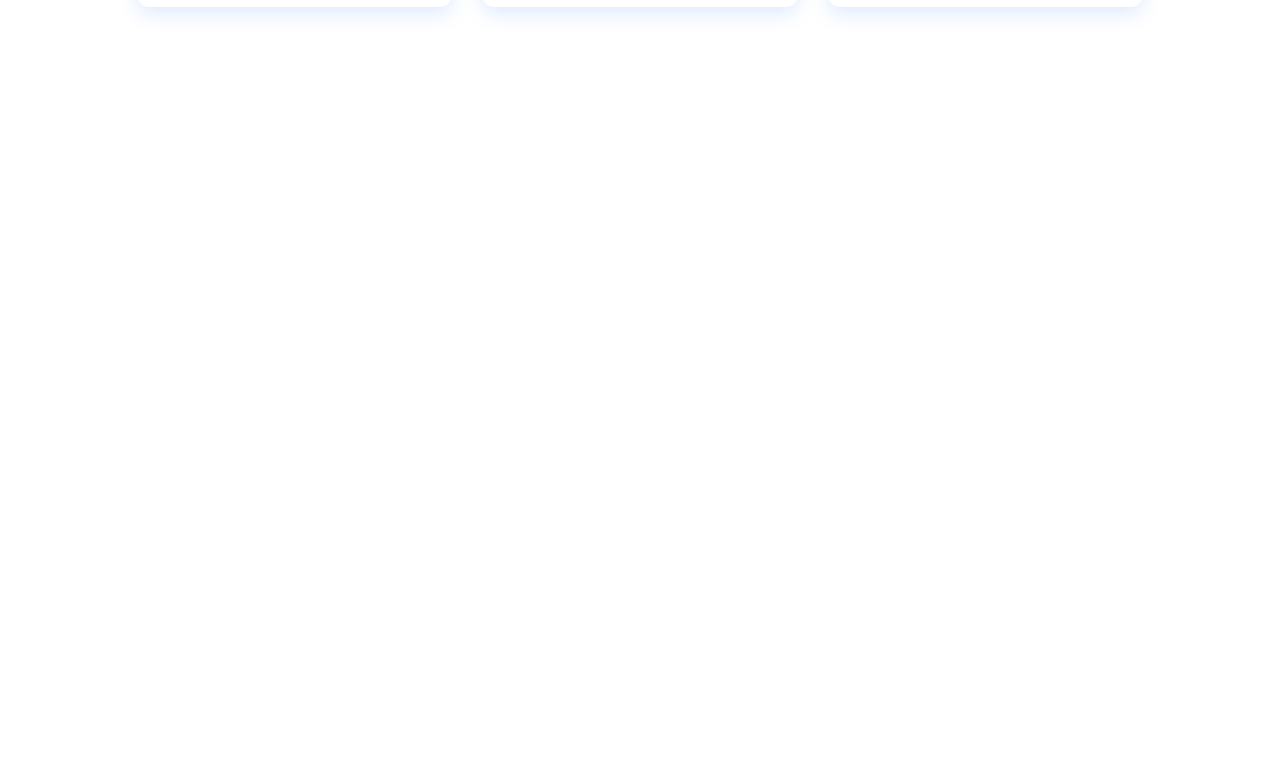
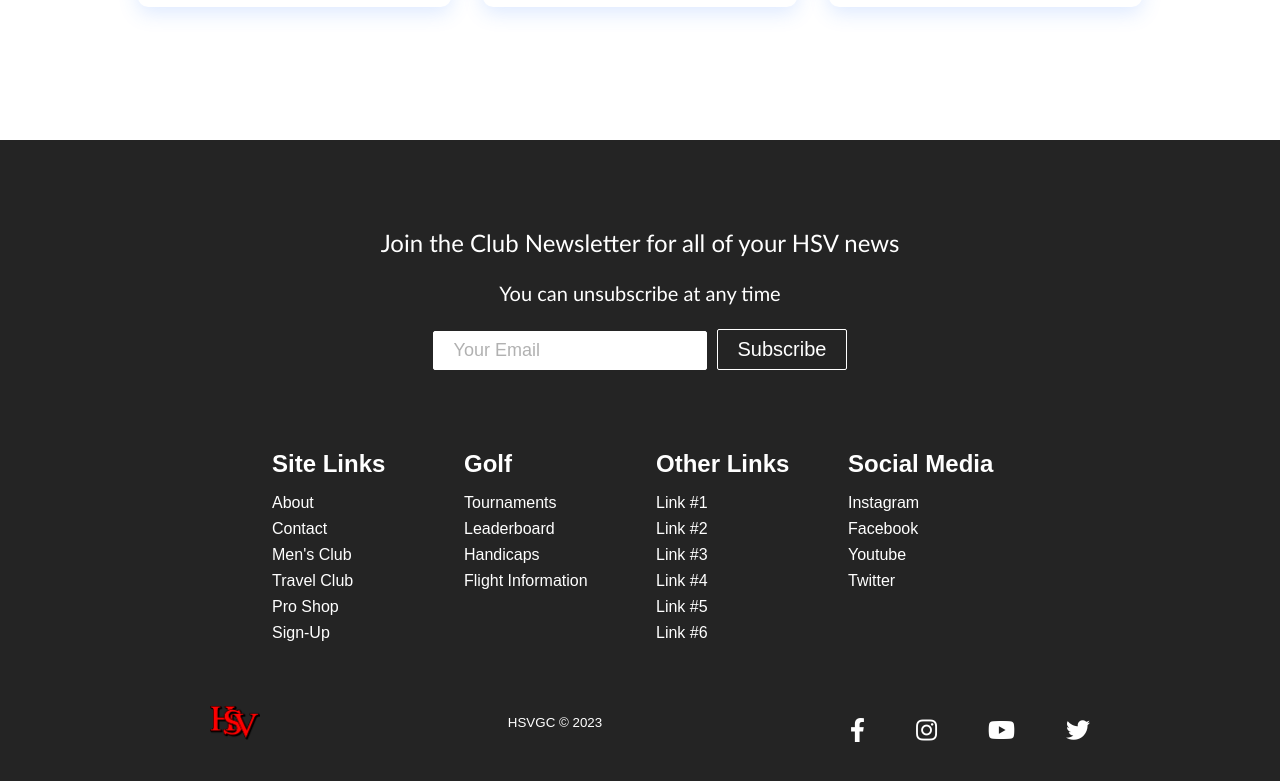
Before and after one commit to NCunningham12/Highland-Springs-React, a React (Create React App) app: page / in a window 1280 px wide. Shown: the part 1759-2540 px from the top of the page. Before the commit the page ends 1899 px from the top, so only its background shows below. Built offline with nearby package versions, Linux system fonts and the light colour scheme.

Commit message:
Footer and updated bg video. Home Page Layout complete

```diff
--- a/src/App.js
+++ b/src/App.js
@@ -9,6 +9,7 @@ import MensClub from './components/pages/MensClub';
 import TravelClub from './components/pages/TravelClub';
 import ProShop from './components/pages/ProShop';
 import SignUp from './components/pages/SignUp';
+import Footer from './components/Footer';
 
 function App() {
   return (
@@ -24,6 +25,7 @@ function App() {
           <Route path="/pro-shop" Component={ProShop} />
           <Route path="/sign-up" Component={SignUp} />
         </Routes>
+        <Footer />
       </Router>
     </>
   );
--- a/src/components/Cards.css
+++ b/src/components/Cards.css
@@ -11,7 +11,7 @@ h1 {
   display: flex;
   flex-flow: column;
   align-items: center;
-  max-width: 1120px;
+  max-width: 1500px;
   width: 90%;
   margin: 0 auto;
 }
--- a/src/components/Cards.js
+++ b/src/components/Cards.js
@@ -37,7 +37,7 @@ function Cards() {
             />
             <CardItem
               src={require('../img/bronze-statue.JPG')}
-              text="Beautiful fairways surrounding a lake, nestled in a quiet retirement community"
+              text="Your one-stop shop for all of your golfing and snacking needs"
               label="Pro Shop"
               path="/pro-shop"
             />
--- /dev/null
+++ b/src/components/Footer.css
@@ -0,0 +1,163 @@
+.footer-container {
+  background-color: #242424;
+  padding: 4rem 0 2rem 0;
+  display: flex;
+  flex-direction: column;
+  justify-content: center;
+  align-items: center;
+}
+
+.footer-subscription {
+  display: flex;
+  flex-direction: column;
+  justify-content: center;
+  align-items: center;
+  align-items: center;
+  text-align: center;
+  margin-bottom: 24px;
+  padding: 24px;
+  color: #fff;
+}
+
+.footer-subscription > p {
+  font-family: 'Trebuchet MS', 'Lucida Sans Unicode', 'Lucida Grande', 'Lucida Sans', Arial, sans-serif;
+}
+
+.footer-subscription-heading {
+  margin-bottom: 24px;
+  font-size: 24px;
+}
+
+.footer-subscription-text {
+  margin-bottom: 24px;
+  font-size: 20px;
+}
+
+.footer-input {
+  padding: 8px 20px;
+  border-radius: 2px;
+  margin-right: 10px;
+  outline: none;
+  border: none;
+  font-size: 18px;
+  margin-bottom: 16px;
+  border: 1px solid #fff;
+}
+
+.footer-links {
+  width: 100%;
+  max-width: 1000px;
+  display: flex;
+  justify-content: center;
+}
+
+.footer-link-wrapper {
+  display: flex;
+}
+
+.footer-link-items {
+  display: flex;
+  flex-direction: column;
+  align-items: flex-start;
+  margin: 16px;
+  text-align: left;
+  width: 160px;
+  box-sizing: border-box;
+}
+
+.footer-link-items h2 {
+  margin-bottom: 16px;
+}
+
+.footer-link-items > h2 {
+  color: #fff;
+}
+
+.footer-link-items a {
+  color: #fff;
+  text-decoration: none;
+  margin-bottom: 8px;
+}
+
+.footer-link-items a:hover {
+  color: #e9e9e9;
+  transition: 0.3s ease-out;
+}
+
+.footer-email-form h2 {
+  margin-bottom: 32px;
+}
+
+.footer-input::placeholder {
+  color: #b1b1b1;
+}
+
+/* Social Icons */
+.social-icon-link {
+  color: #fff;
+  font-size: 24px;
+}
+
+.social-media {
+  max-width: 1000px;
+  width: 100%;
+}
+
+.social-media-wrap {
+  display: flex;
+  justify-content: space-between;
+  align-items: center;
+  width: 90%;
+  max-width: 1000px;
+  margin: 40px auto 0 auto;
+}
+
+.social-icons {
+  display: flex;
+  justify-content: space-between;
+  align-items: center;
+  width: 240px;
+}
+
+.social-logo {
+  color: #fff;
+  justify-self: start;
+  margin-left: 20px;
+  cursor: pointer;
+  text-decoration: none;
+  font-size: 2rem;
+  display: flex;
+  align-self: center;
+  margin-bottom: 16px;
+}
+
+.footer-logo-img {
+  width: 50px;
+}
+
+.website-rights {
+  color: #fff;
+  margin-bottom: 16px;
+}
+
+@media screen and (max-width: 820px) {
+  .footer-links {
+    padding-top: 2rem;
+  }
+
+  .footer-input {
+    width: 100%;
+  }
+
+  .btn {
+    width: 100%;
+  }
+
+  .footer-link-wrapper {
+    flex-direction: column;
+  }
+
+  .social-media-wrap {
+    flex-direction: column;
+  }
+}
--- /dev/null
+++ b/src/components/Footer.js
@@ -0,0 +1,110 @@
+import React from 'react';
+import { Link } from 'react-router-dom';
+import { Button } from './Button.js';
+import './Footer.css';
+
+function Footer() {
+  return (
+    <div className="footer-container">
+      <section className="footer-subscription">
+        <p className="footer-subscription-heading">
+          Join the Club Newsletter for all of your HSV news
+        </p>
+        <p className="footer-subscription-text">
+          You can unsubscribe at any time
+        </p>
+        <div className="input-areas">
+          <form>
+            <input
+              type="email"
+              name="email"
+              placeholder="Your Email"
+              className="footer-input"
+            />
+            <Button buttonStyle="btn--outline">Subscribe</Button>
+          </form>
+        </div>
+      </section>
+      <div className="footer-links">
+        <div className="footer-link-wrapper">
+          <div className="footer-link-items">
+            <h2>Site Links</h2>
+            <Link to="/">About</Link>
+            <Link to="/">Contact</Link>
+            <Link to="/">Men's Club</Link>
+            <Link to="/">Travel Club</Link>
+            <Link to="/">Pro Shop</Link>
+            <Link to="/">Sign-Up</Link>
+          </div>
+          <div className="footer-link-items">
+            <h2>Golf</h2>
+            <Link to="/">Tournaments</Link>
+            <Link to="/">Leaderboard</Link>
+            <Link to="/">Handicaps</Link>
+            <Link to="/">Flight Information</Link>
+          </div>
+        </div>
+        <div className="footer-link-wrapper">
+          <div className="footer-link-items">
+            <h2>Other Links</h2>
+            <Link to="/">Link #1</Link>
+            <Link to="/">Link #2</Link>
+            <Link to="/">Link #3</Link>
+            <Link to="/">Link #4</Link>
+            <Link to="/">Link #5</Link>
+            <Link to="/">Link #6</Link>
+          </div>
+          <div className="footer-link-items">
+            <h2>Social Media</h2>
+            <Link to="/">Instagram</Link>
+            <Link to="/">Facebook</Link>
+            <Link to="/">Youtube</Link>
+            <Link to="/">Twitter</Link>
+          </div>
+        </div>
+      </div>
+      <section className="social-media">
+        <div className="social-media-wrap">
+          <div className="footer-logo">
+            <Link className="social-logo" to='/'>
+              <img src={require('../img/HSV4.png')} className='footer-logo-img' alt='HSV logo' />
+            </Link>
+          </div>
+          <small className="website-rights">HSVGC © 2023</small>
+          <div className="social-icons">
+            <Link className="social-icon-link facebook"
+              to='/'
+              target='_blank'
+              aria-label='Facebook'
+            >
+              <i className="fab fa-facebook-f" />
+            </Link>
+            <Link className="social-icon-link instagram"
+              to='/'
+              target='_blank'
+              aria-label='instagram'
+            >
+              <i className="fab fa-instagram" />
+            </Link>
+            <Link className="social-icon-link youtube"
+              to='/'
+              target='_blank'
+              aria-label='YouTube'
+            >
+              <i className="fab fa-youtube" />
+            </Link>
+            <Link className="social-icon-link twitter"
+              to='/'
+              target='_blank'
+              aria-label='Twitter'
+            >
+              <i className="fab fa-twitter"></i>
+            </Link>
+          </div>
+        </div>
+      </section>
+    </div>
+  );
+}
+
+export default Footer;
--- a/src/components/HeroSection.js
+++ b/src/components/HeroSection.js
@@ -2,13 +2,13 @@ import React from 'react';
 import '../App.css';
 import { Button } from './Button';
 import './HeroSection.css';
-import bgVideo from '../videos/bgvideo.mp4'
+import bgVideo from '../videos/course_footage1.mp4'
 
 function HeroSection() {
   return (
     <div className="hero-container">
-      <video src={bgVideo} className="bg-video" type='video/mp4' autoPlay loop muted />
-      <h1>HIGHLAND SPRINGS <br /> GOLF COMMUNITY <hr /></h1>
+      <video src={bgVideo} className="course-footage" type='video/mp4' autoPlay loop muted />
+      <h1>HIGHLAND SPRINGS VILLAGE<br /> GOLF COMMUNITY <hr /></h1>
       <div className="hero-btns">
         <Button
           className="btns"
--- a/src/components/Navbar.css
+++ b/src/components/Navbar.css
@@ -1,5 +1,5 @@
 .navbar {
-  background: linear-gradient(90deg, rgb(28, 27, 27) 0%, rgb(26, 23, 23) 100%);
+  background: linear-gradient(90deg, rgb(0, 65, 9) 0%, rgb(0, 35, 15) 100%);
   height: 80px;
   display: flex;
   justify-content: center;
@@ -84,7 +84,7 @@
     display: flex;
     flex-direction: column;
     margin-top: 80px;
-    padding-bottom: 230px;
+    padding-bottom: 50px;
     width: 100%;
     height: 92vh;
     position: absolute;
@@ -105,7 +105,7 @@
 
   .nav-links {
     text-align: center;
-    padding: 2rem;
+    padding: 0.5rem;
     width: 100%;
     display: table;
   }
```
Also changed, not shown: 1 other file (tests, documents, lock files or other folders).
